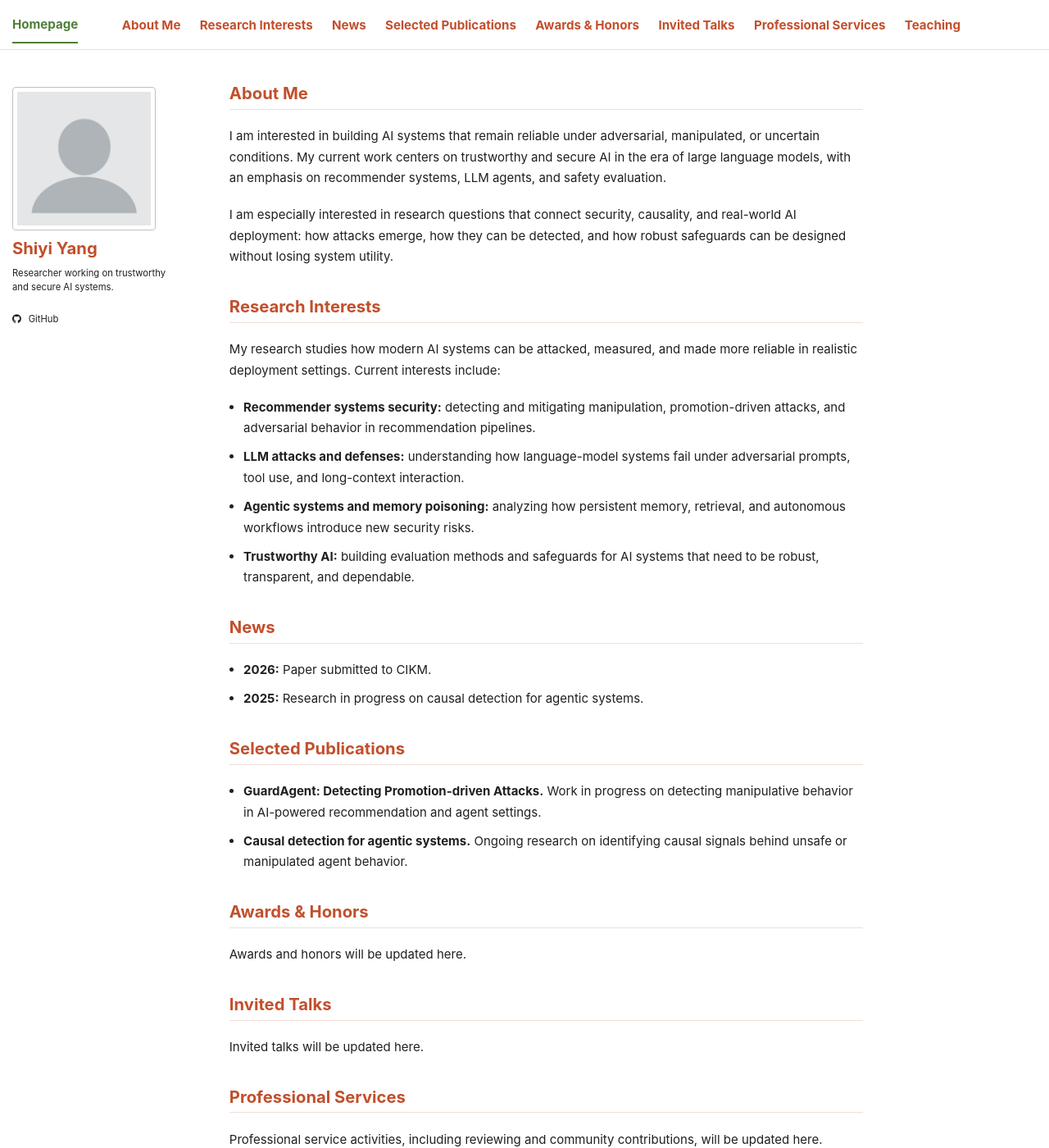
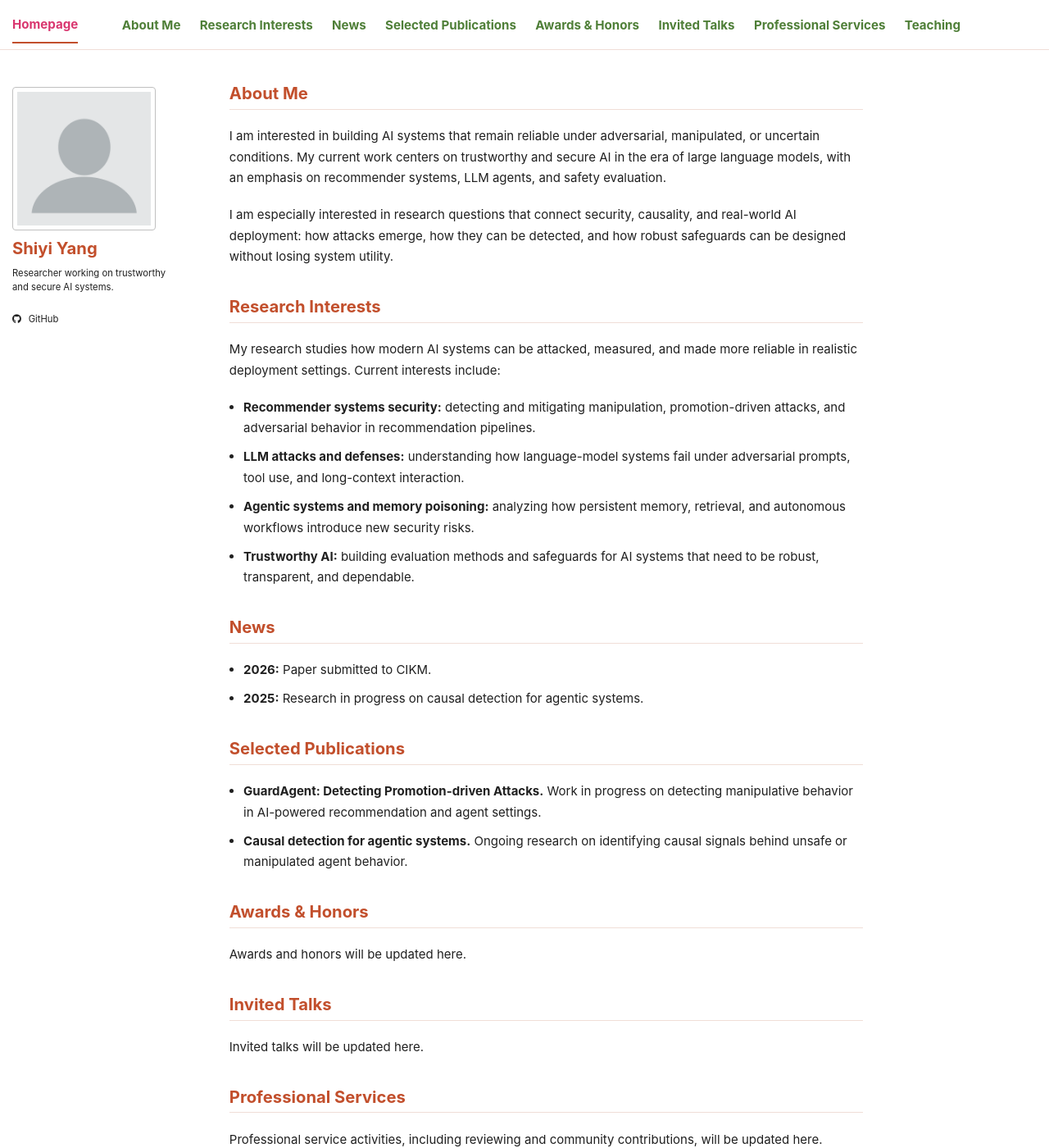
Before and after one commit to shiyiyang-ai/shiyiyang-ai.github.io, a Jekyll site: the page built from _pages/about.md, in a window 1280 px wide and 1400 px high. Shown: the whole window at 82% size. Built offline with Jekyll 4.4.1, drawn with Linux system fonts in a browser that asks for light colours; a script bundle is joined from its source files by our own code; library files that are not in the unit come from our copies.

Commit message:
Try green nav with orange hover

```diff
--- a/assets/css/main.scss
+++ b/assets/css/main.scss
@@ -68,7 +68,7 @@ body {
 .greedy-nav a,
 .masthead__menu-item.selected a,
 .masthead__menu-item.selected a:hover {
-  color: #c24f2c;
+  color: #4f7f38;
   font-weight: 700;
 }
 
@@ -77,14 +77,18 @@ body {
   font-size: 0.84rem;
 }
 
+.masthead__menu-item--lg a {
+  color: #d9366f !important;
+}
+
 .masthead__menu-item.selected a,
 .masthead__menu-item.selected a:hover {
-  color: #4f7f38;
-  border-bottom-color: #4f7f38;
+  color: #c24f2c;
+  border-bottom-color: #c24f2c;
 }
 
 .greedy-nav .visible-links a:before {
-  background: #4f7f38;
+  background: #c24f2c;
 }
 
 .greedy-nav .hidden-links {
@@ -93,8 +97,8 @@ body {
 }
 
 .greedy-nav .hidden-links a:hover {
-  color: #4f7f38;
-  background: #eef6ea;
+  color: #c24f2c;
+  background: #f8efe8;
 }
 
 .greedy-nav .hidden-links:before {
```
